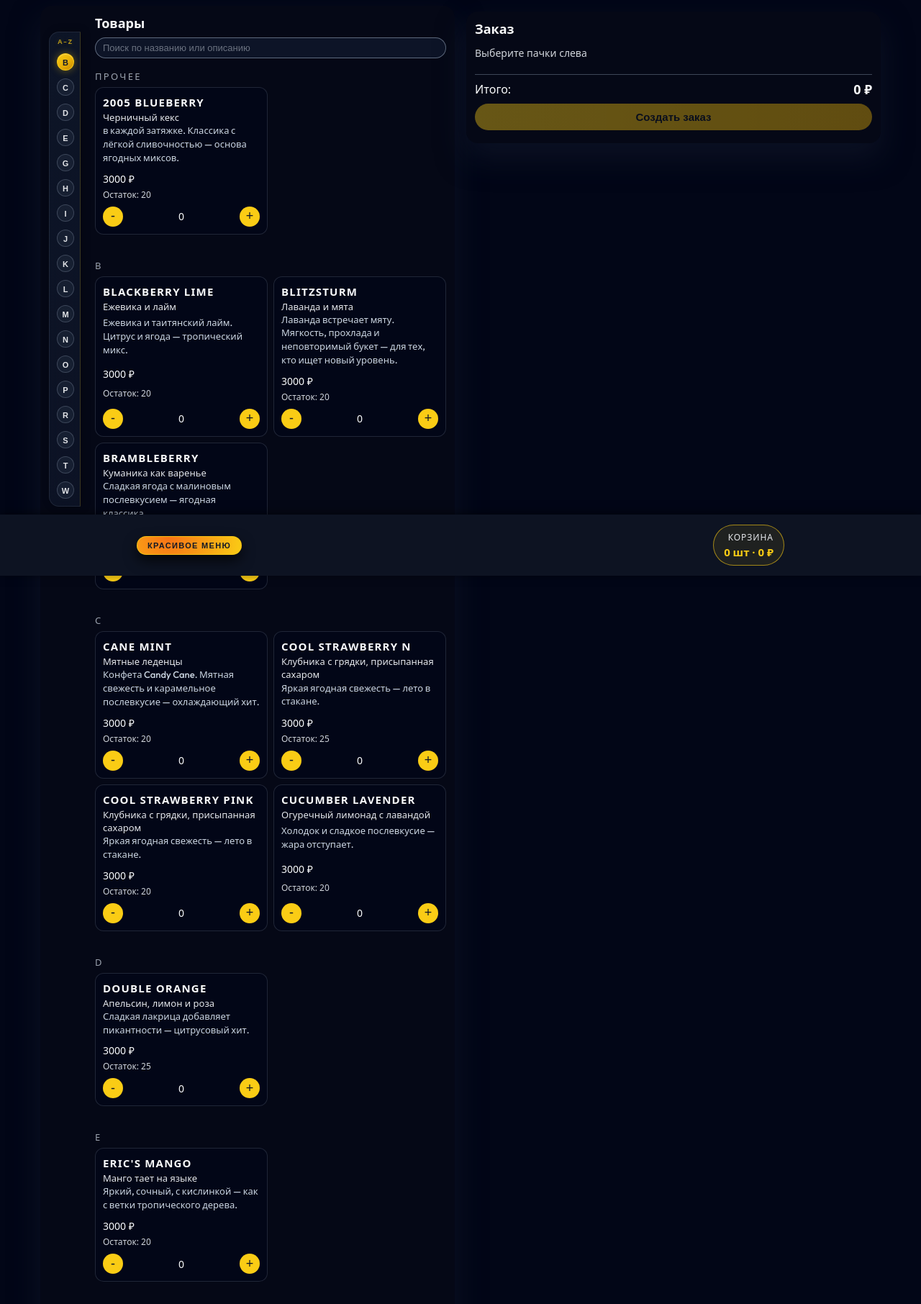
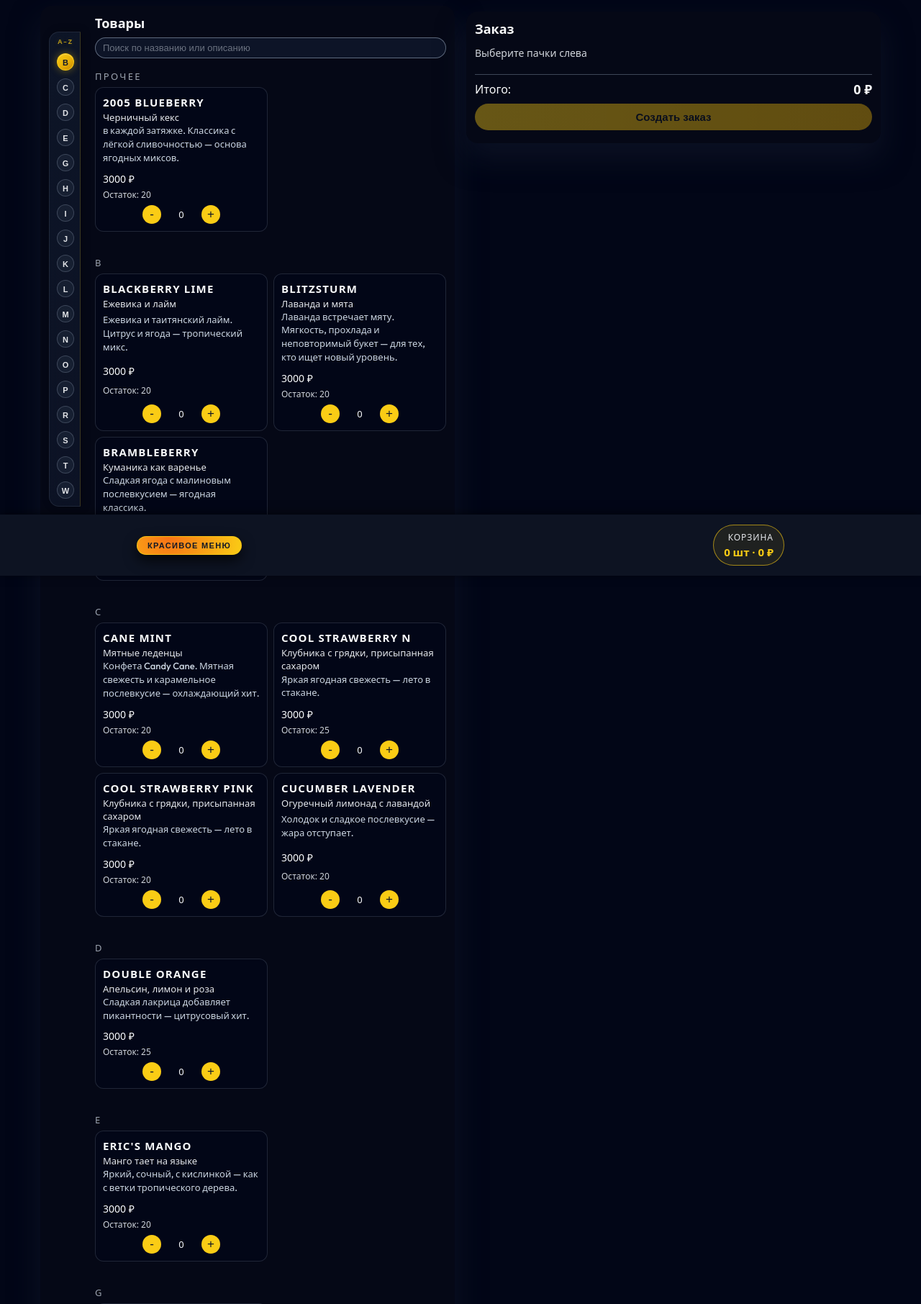
Before and after one commit to yashahookah/hookah, a FastAPI app: page /seller in a window 1280 px wide. Shown: the top 1812 px of the page at 72% size. Run offline with FastAPI, Linux system fonts and the light colour scheme; data comes from the database, SQL or seed files in the repository.

Commit message:
Expo POS: seller UX polish
- Center quantity controls and add bump/flash feedback
- Make Russian search aliases and roots more forgiving
- Bump CSS/JS versions for cache busting

Made-with: Cursor

```diff
--- a/expo_pos/static/css/style.css
+++ b/expo_pos/static/css/style.css
@@ -67,7 +67,8 @@ body.view-seller-active .page {
     }
 }
 
-.kiosk .page {
+/* Киоск — без рамок и отступов по краям */
+body.kiosk-body-lock .page {
     max-width: none;
     padding: 0;
 }
@@ -484,24 +485,50 @@ body.view-seller-active .seller {
 .product-card__controls {
     display: flex;
     align-items: center;
-    justify-content: space-between;
-    margin-top: 8px;
+    justify-content: center;
+    gap: 18px;
+    margin-top: 6px;
 }
 
 .qty-btn {
-    width: 28px;
-    height: 28px;
+    width: 26px;
+    height: 26px;
     border-radius: 999px;
     border: none;
     background: #facc15;
     color: #111827;
-    font-size: 18px;
+    font-size: 17px;
+    transition: transform 0.15s ease-out, box-shadow 0.15s ease-out;
 }
 
 .qty-value {
-    min-width: 24px;
+    min-width: 20px;
     text-align: center;
-    font-size: 14px;
+    font-size: 13px;
+}
+
+.qty-btn--bump {
+    transform: scale(1.08);
+    box-shadow: 0 0 0 2px rgba(250, 204, 21, 0.5);
+}
+
+.product-card--flash {
+    animation: productCardFlash 0.35s ease-out;
+}
+
+@keyframes productCardFlash {
+    0% {
+        box-shadow: 0 0 0 0 rgba(250, 204, 21, 0.0);
+        border-color: rgba(148, 163, 184, 0.2);
+    }
+    30% {
+        box-shadow: 0 0 0 2px rgba(250, 204, 21, 0.4);
+        border-color: rgba(250, 204, 21, 0.8);
+    }
+    100% {
+        box-shadow: 0 0 0 0 rgba(250, 204, 21, 0.0);
+        border-color: rgba(148, 163, 184, 0.2);
+    }
 }
 
 .cart-empty {
@@ -1980,7 +2007,7 @@ body.kiosk-body-lock {
     position: fixed;
     left: 0;
     right: 0;
-    bottom: 0;
+    bottom: -4px; /* чуть опускаем бар, чтобы визуально убрать зазор снизу */
     padding: 8px 12px;
     background: linear-gradient(to top, rgba(15, 23, 42, 0.98), rgba(15, 23, 42, 0.8));
     border-top: 1px solid rgba(148, 163, 184, 0.4);
--- a/expo_pos/static/js/seller.js
+++ b/expo_pos/static/js/seller.js
@@ -23,6 +23,8 @@ const SEARCH_ALIASES = {
   "канеминт": "Cane Mint",
   "кэйн минт": "Cane Mint",
   "кеин минт": "Cane Mint",
+  "кейн": "Cane Mint",
+  "кей": "Cane Mint",
 
   "блитцштурм": "Blitzsturm",
   "блитзштурм": "Blitzsturm",
@@ -128,6 +130,15 @@ function normalizeTextForSearch(text) {
     .replace(/ё/g, "е");
 }
 
+function resolveAliasTarget(normQ) {
+  if (!normQ) return null;
+  if (SEARCH_ALIASES[normQ]) return SEARCH_ALIASES[normQ];
+  for (const key in SEARCH_ALIASES) {
+    if (normQ.includes(key)) return SEARCH_ALIASES[key];
+  }
+  return null;
+}
+
 // Грубый транслит EN -> RU для поиска по латинским названиям "на слух"
 function translitEnToRuForSearch(text) {
   if (!text) return "";
@@ -186,8 +197,8 @@ function productMatchesQuery(product, q) {
   const normQ = normalizeTextForSearch(q).trim();
   if (!normQ) return true;
 
-  // если запрос целиком совпадает с алиасом — жёстко матчим по имени
-  const aliasTarget = SEARCH_ALIASES[normQ];
+  // если запрос совпадает с алиасом (точно или по вхождению) — матчим по имени
+  const aliasTarget = resolveAliasTarget(normQ);
   if (aliasTarget) {
     // матчим, если имя содержит базовое название (чтобы ловить Cool Strawberry N, Pink и т.п.)
     return (product.name || "")
@@ -215,11 +226,13 @@ function productMatchesQuery(product, q) {
 
   const tokens = normQ.split(/\s+/).filter(Boolean);
   return tokens.every((token) => {
-    // для русских слов делаем поиск по корню (убираем последний символ)
+    // для русских слов делаем поиск по началу слова (общий корень),
+    // чтобы "клубника" находила "клубничный", "мята" — "мятный" и т.п.
     const isCyr = /[а-я]/.test(token);
     let needle = token;
     if (isCyr && token.length >= 4) {
-      needle = token.slice(0, token.length - 1);
+      // берём первые 4 буквы как общий корень
+      needle = token.slice(0, 4);
     }
     return haystack.includes(needle);
   });
@@ -506,6 +519,17 @@ document.addEventListener("DOMContentLoaded", () => {
       if (!btn || !btn.dataset || !btn.dataset.role) return;
       const id = parseInt(btn.dataset.id, 10);
       if (!Number.isFinite(id)) return;
+
+      const card = btn.closest(".product-card");
+      if (card) {
+        card.classList.remove("product-card--flash");
+        // force reflow, чтобы анимация могла переиграть
+        void card.offsetWidth;
+        card.classList.add("product-card--flash");
+      }
+      btn.classList.add("qty-btn--bump");
+      setTimeout(() => btn.classList.remove("qty-btn--bump"), 160);
+
       if (btn.dataset.role === "inc") {
         addToCart(id, 1);
       } else if (btn.dataset.role === "dec") {
--- a/expo_pos/templates/app.html
+++ b/expo_pos/templates/app.html
@@ -20,5 +20,5 @@
 </div>
 <script src="/static/js/app.js?v=7"></script>
 <script src="/static/js/kiosk.js?v=10"></script>
-<script src="/static/js/seller.js?v=14"></script>
+<script src="/static/js/seller.js?v=18"></script>
 {% endblock %}
--- a/expo_pos/templates/base.html
+++ b/expo_pos/templates/base.html
@@ -7,7 +7,7 @@
     <link rel="preconnect" href="https://fonts.googleapis.com" />
     <link rel="preconnect" href="https://fonts.gstatic.com" crossorigin />
     <link href="https://fonts.googleapis.com/css2?family=Caveat:wght@500;600;700&family=Outfit:wght@400;500;600&family=Manrope:wght@400;500;600&display=swap" rel="stylesheet" />
-    <link rel="stylesheet" href="/static/css/style.css?v=21" />
+    <link rel="stylesheet" href="/static/css/style.css?v=25" />
 </head>
 <body>
 <main class="page">
--- a/expo_pos/templates/seller.html
+++ b/expo_pos/templates/seller.html
@@ -44,5 +44,5 @@
         </div>
     </button>
 </section>
-<script src="/static/js/seller.js?v=14"></script>
+<script src="/static/js/seller.js?v=18"></script>
 {% endblock %}
```
